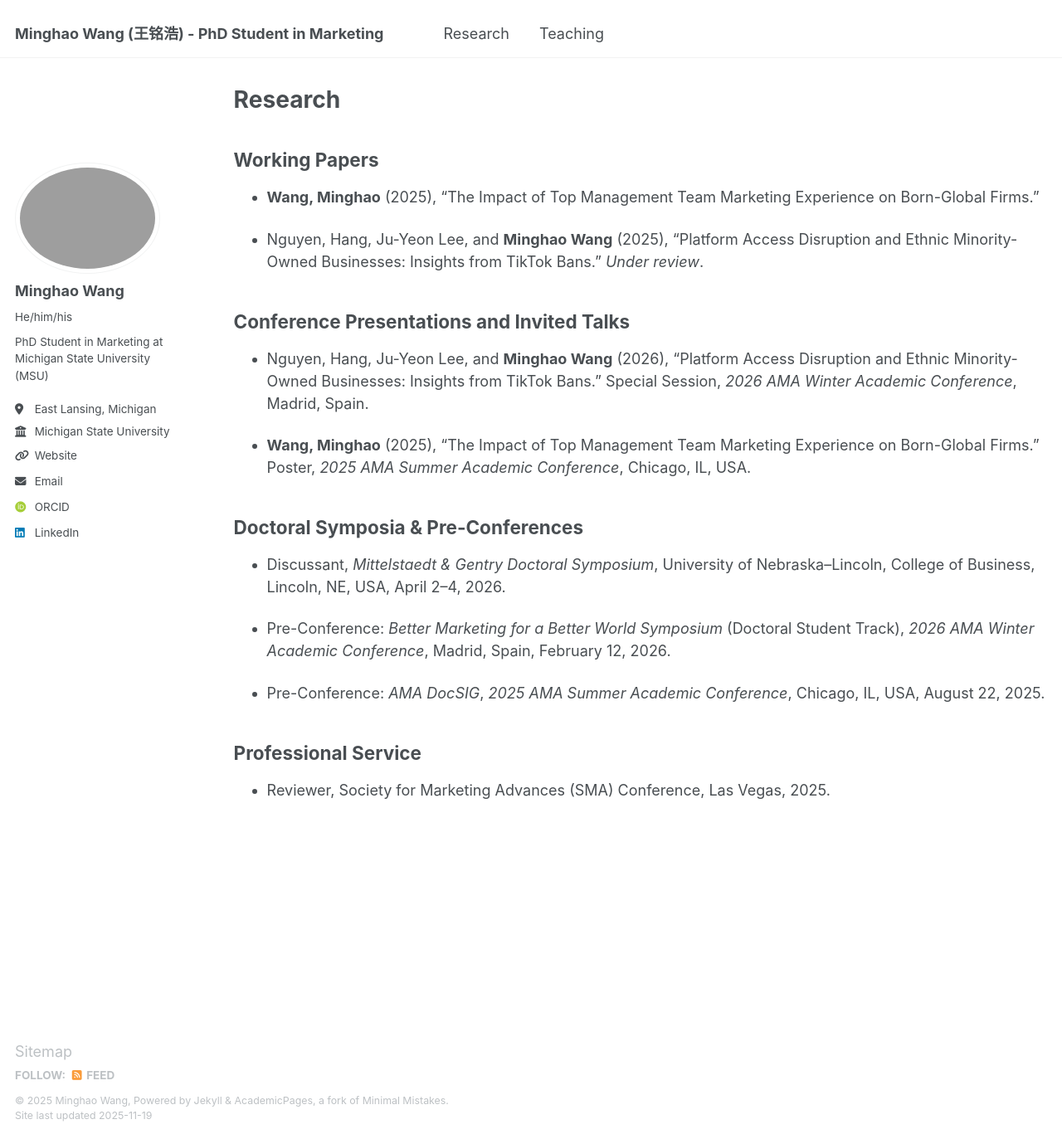
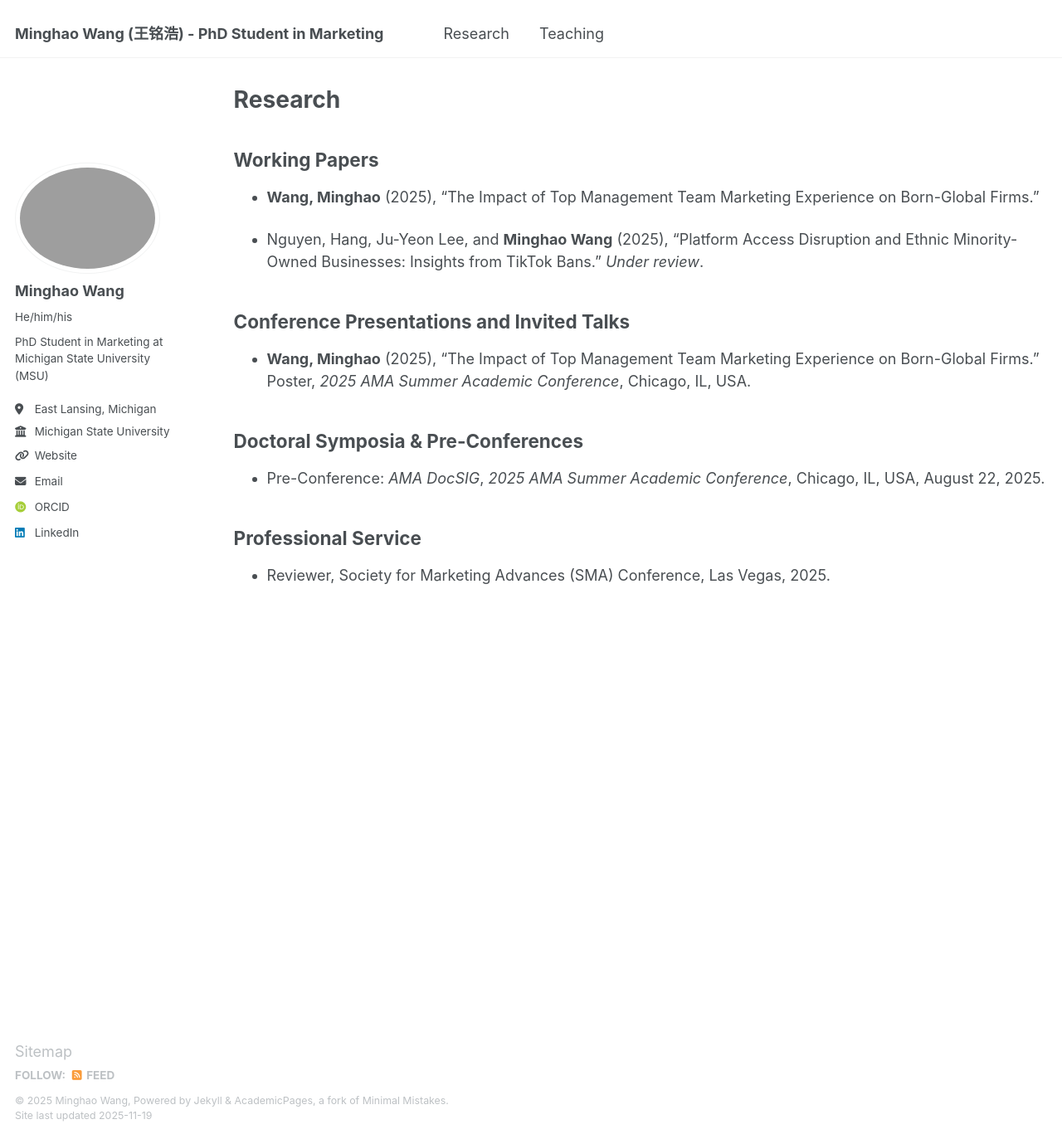
Before and after one commit to minghaowang-research/minghaowang-research.github.io, a Jekyll site: the page built from _pages/research.md, in a window 1280 px wide and 1373 px high. Shown: the whole window at 83% size. Built offline with Jekyll 4.4.1, drawn with Linux system fonts in a browser that asks for light colours; some web fonts are replaced.

Commit message:
Remove AMA Winter and NE for now!

```diff
--- a/_pages/research.md
+++ b/_pages/research.md
@@ -15,15 +15,15 @@ author_profile: true
 
 ## Conference Presentations and Invited Talks
 
-- Nguyen, Hang, Ju-Yeon Lee, and **Minghao Wang** (2026), "Platform Access Disruption and Ethnic Minority-Owned Businesses: Insights from TikTok Bans." Special Session, *2026 AMA Winter Academic Conference*, Madrid, Spain.
+<!-- - Nguyen, Hang, Ju-Yeon Lee, and **Minghao Wang** (2026), "Platform Access Disruption and Ethnic Minority-Owned Businesses: Insights from TikTok Bans." Special Session, *2026 AMA Winter Academic Conference*, Madrid, Spain. -->
 
 - **Wang, Minghao** (2025), "The Impact of Top Management Team Marketing Experience on Born-Global Firms." Poster, *2025 AMA Summer Academic Conference*, Chicago, IL, USA.
 
 ## Doctoral Symposia & Pre-Conferences
 
-- Discussant, *Mittelstaedt & Gentry Doctoral Symposium*, University of Nebraska–Lincoln, College of Business, Lincoln, NE, USA, April 2–4, 2026.
+<!-- - Discussant, *Mittelstaedt & Gentry Doctoral Symposium*, University of Nebraska–Lincoln, College of Business, Lincoln, NE, USA, April 2–4, 2026.
 
-- Pre-Conference: *Better Marketing for a Better World Symposium* (Doctoral Student Track), *2026 AMA Winter Academic Conference*, Madrid, Spain, February 12, 2026.
+- Pre-Conference: *Better Marketing for a Better World Symposium* (Doctoral Student Track), *2026 AMA Winter Academic Conference*, Madrid, Spain, February 12, 2026. -->
 
 - Pre-Conference: *AMA DocSIG*, *2025 AMA Summer Academic Conference*, Chicago, IL, USA, August 22, 2025.
 
```
